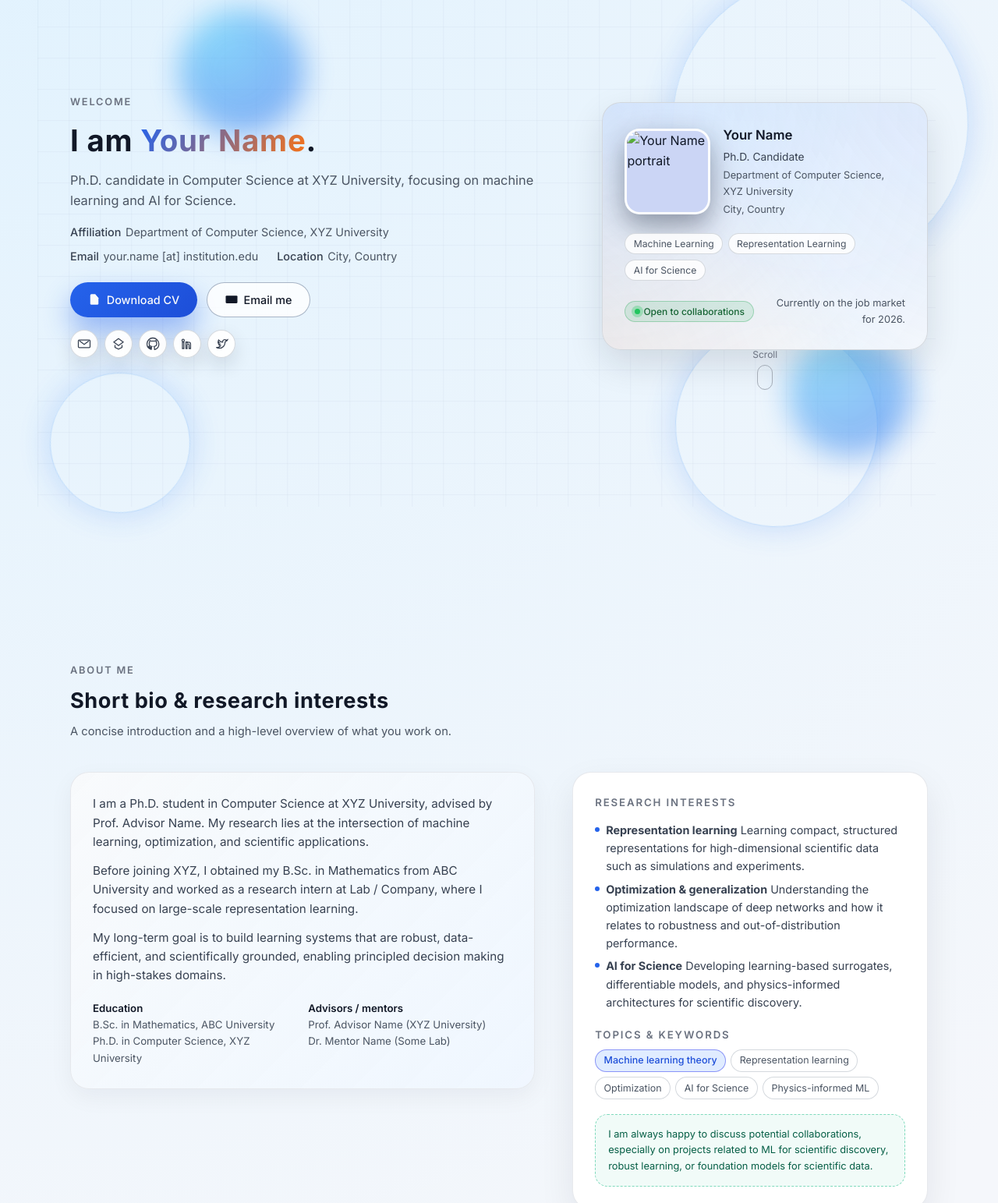
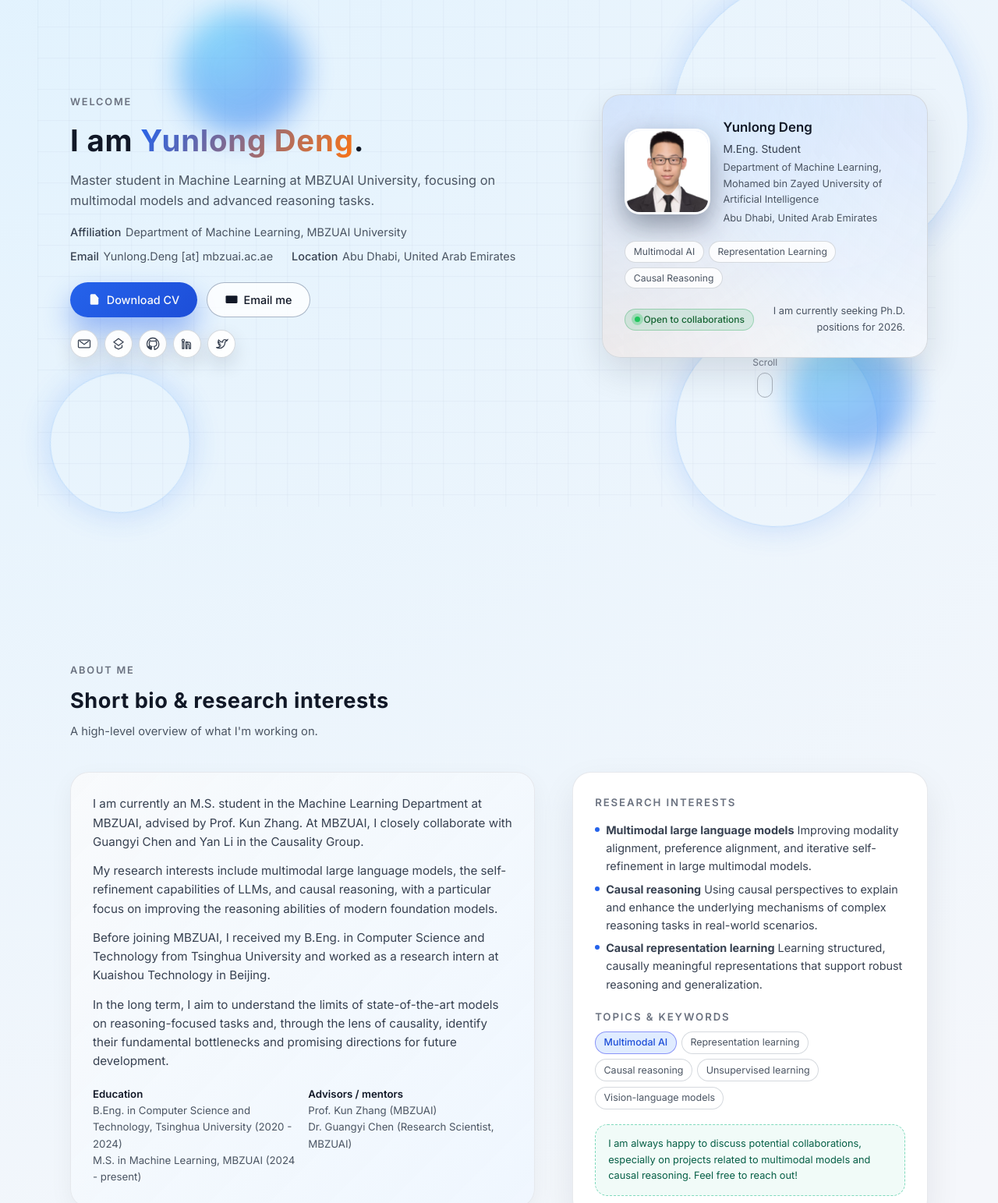
Before and after one commit to dengyl20/dengyl20.github.io, a plain HTML site: page index.html in a window 1280 px wide. Shown: the part 240-1783 px from the top of the page at 78% size. Drawn offline with Linux system fonts and the light colour scheme.

Commit message:
Add main contents.

```diff
--- a/content/site-content.js
+++ b/content/site-content.js
@@ -3,27 +3,27 @@
 window.SITE_CONTENT = {
     profile: {
       // 顶部 Logo 和标题
-      initials: "Y",
-      name: "Your Name",
-      tagline: "Your Field · Academic Homepage",
+      initials: "YD",
+      name: "Yunlong Deng",
+      tagline: "Computer Science · Academic Homepage",
 
       // Hero 标题
       heroTitlePrefix: "I am",
-      highlightName: "Your Name",
+      highlightName: "Yunlong Deng",
       heroDescription:
-        "Ph.D. candidate in Computer Science at XYZ University, focusing on machine learning and AI for Science.",
+        "Master student in Machine Learning at MBZUAI University, focusing on multimodal models and advanced reasoning tasks.",
 
       // 基本信息
-      affiliation: "Department of Computer Science, XYZ University",
-      affiliationLong: "Department of Computer Science, XYZ University",
-      email: "your.name@institution.edu",
-      emailDisplay: "your.name [at] institution.edu",
-      location: "City, Country",
+      affiliation: "Department of Machine Learning, MBZUAI University",
+      affiliationLong: "Department of Machine Learning, Mohamed bin Zayed University of Artificial Intelligence",
+      email: "Yunlong.Deng@mbzuai.ac.ae",
+      emailDisplay: "Yunlong.Deng [at] mbzuai.ac.ae",
+      location: "Abu Dhabi, United Arab Emirates",
 
       // 链接
       cvUrl: "#", // 例如 "assets/cv/your-cv.pdf"
-      scholarUrl: "#",
-      githubUrl: "https://github.com/your-username",
+      scholarUrl: "https://scholar.google.com/citations?user=uLt40REAAAAJ",
+      githubUrl: "https://github.com/dengyl20",
       linkedinUrl: "#",
       twitterUrl: "#",
 
@@ -31,55 +31,56 @@ window.SITE_CONTENT = {
       avatarUrl: "assets/img/profile.jpg",
 
       // 头衔与状态
-      role: "Ph.D. Candidate",
-      tags: ["Machine Learning", "Representation Learning", "AI for Science"],
+      role: "M.Eng. Student",
+      tags: ["Multimodal AI", "Representation Learning", "Causal Reasoning"],
       statusText: "Open to collaborations",
-      highlightText: "Currently on the job market for 2026.",
+      highlightText: "I am currently seeking Ph.D. positions for 2026.",
 
-      // 页脚
-      footerCopy: "© 2025 Your Name. Last updated: Dec 2025."
+      // 页脚 FIXME: 注意更新修改日期
+      footerCopy: "© 2025 Yunlong Deng. Last updated: Dec 2025."
     },
 
     about: {
       bioParagraphs: [
-        "I am a Ph.D. student in Computer Science at XYZ University, advised by Prof. Advisor Name. My research lies at the intersection of machine learning, optimization, and scientific applications.",
-        "Before joining XYZ, I obtained my B.Sc. in Mathematics from ABC University and worked as a research intern at Lab / Company, where I focused on large-scale representation learning.",
-        "My long-term goal is to build learning systems that are robust, data-efficient, and scientifically grounded, enabling principled decision making in high-stakes domains."
+        "I am currently an M.S. student in the Machine Learning Department at MBZUAI, advised by Prof. Kun Zhang. At MBZUAI, I closely collaborate with Guangyi Chen and Yan Li in the Causality Group.",
+        "My research interests include multimodal large language models, the self-refinement capabilities of LLMs, and causal reasoning, with a particular focus on improving the reasoning abilities of modern foundation models.",
+        "Before joining MBZUAI, I received my B.Eng. in Computer Science and Technology from Tsinghua University and worked as a research intern at Kuaishou Technology in Beijing.",
+        "In the long term, I aim to understand the limits of state-of-the-art models on reasoning-focused tasks and, through the lens of causality, identify their fundamental bottlenecks and promising directions for future development."
       ],
       education: [
-        "B.Sc. in Mathematics, ABC University",
-        "Ph.D. in Computer Science, XYZ University"
+        "B.Eng. in Computer Science and Technology, Tsinghua University (2020 - 2024)",
+        "M.S. in Machine Learning, MBZUAI (2024 - present)"
       ],
       advisors: [
-        "Prof. Advisor Name (XYZ University)",
-        "Dr. Mentor Name (Some Lab)"
+        "Prof. Kun Zhang (MBZUAI)",
+        "Dr. Guangyi Chen (Research Scientist, MBZUAI)"
       ],
       researchInterests: [
         {
-          title: "Representation learning",
+          title: "Multimodal large language models",
           description:
-            "Learning compact, structured representations for high-dimensional scientific data such as simulations and experiments."
+            "Improving modality alignment, preference alignment, and iterative self-refinement in large multimodal models."
         },
         {
-          title: "Optimization & generalization",
+          title: "Causal reasoning",
           description:
-            "Understanding the optimization landscape of deep networks and how it relates to robustness and out-of-distribution performance."
+            "Using causal perspectives to explain and enhance the underlying mechanisms of complex reasoning tasks in real-world scenarios."
         },
         {
-          title: "AI for Science",
+          title: "Causal representation learning",
           description:
-            "Developing learning-based surrogates, differentiable models, and physics-informed architectures for scientific discovery."
+            "Learning structured, causally meaningful representations that support robust reasoning and generalization."
         }
       ],
       keywords: [
-        "Machine learning theory",
+        "Multimodal AI",
         "Representation learning",
-        "Optimization",
-        "AI for Science",
-        "Physics-informed ML"
+        "Causal reasoning",
+        "Unsupervised learning",
+        "Vision-language models",
       ],
       collaborationNote:
-        "I am always happy to discuss potential collaborations, especially on projects related to ML for scientific discovery, robust learning, or foundation models for scientific data."
+        "I am always happy to discuss potential collaborations, especially on projects related to multimodal models and causal reasoning. Feel free to reach out!"
     },
 
     news: [
@@ -87,28 +88,20 @@ window.SITE_CONTENT = {
         year: 2025,
         items: [
           {
-            date: "Nov 2025",
+            date: "Sep 2025",
             category: "Conference",
-            title: "Paper accepted at Conference Name (CONF 2025)",
+            title: "Three papers accepted to NeurIPS 2025 🎆",
             description:
-              'Our work "Title of Your Paper" was accepted at Conference Name. The paper studies XYZ and proposes a new method for ABC.',
-            tags: ["New paper", "Machine Learning"]
+              'We had three papers accepted to NeurIPS 2025: [Poster] "Towards Self-Refinement of Vision-Language Models with Triangular Consistency"; [Spotlight 🎆] "CausalVerse: Benchmarking Causal Representation Learning with Configurable High-Fidelity Simulations"; and [Workshop] "How Effective is Your Rebuttal? Identifying Causal Models from the OpenReview System".',
+            tags: ["NeurIPS 2025", "New paper", "Spotlight"]
           },
           {
-            date: "Sep 2025",
-            category: "Talk",
-            title: "Invited talk at Some Workshop",
+            date: "May 2025",
+            category: "Conference",
+            title: "Paper accepted to ICML 2025",
             description:
-              'Gave an invited talk on "Title of Talk" at the Workshop on Something, covering recent results on representation learning for scientific applications.',
-            tags: ["Talk", "Workshop"]
-          },
-          {
-            date: "Jul 2025",
-            category: "Service",
-            title: "Program committee / reviewer service",
-            description:
-              "Serving as a reviewer for Conference A 2025 and Journal B.",
-            tags: ["Service"]
+              'Our work "Reflection-Window Decoding: Text Generation with Selective Refinement" was accepted to ICML 2025 as a poster.',
+            tags: ["ICML 2025", "New paper"]
           }
         ]
       },
@@ -116,12 +109,12 @@ window.SITE_CONTENT = {
         year: 2024,
         items: [
           {
-            date: "Dec 2024",
+            date: "Sep 2024",
             category: "Milestone",
-            title: "Started Ph.D. at XYZ University",
+            title: "Started M.Sc. in Machine Learning at MBZUAI",
             description:
-              "Joined the ABC Lab at XYZ University as a Ph.D. student, advised by Prof. Advisor Name.",
-            tags: ["Ph.D."]
+              "Joined the Machine Learning Department at MBZUAI as an M.Sc. student, advised by Prof. Kun Zhang.",
+            tags: ["Master", "MBZUAI"]
           }
         ]
       }
@@ -132,74 +125,107 @@ window.SITE_CONTENT = {
         {
           type: "Conference",
           year: "2025",
-          title: "Title of your representative paper",
-          authors: "First Author*, Second Author, Your Name, et al.",
-          highlightName: "Your Name",
-          venue: "In Proceedings of Conference Name (CONF 2025), pp. 1–12.",
+          title: "Towards Self-Refinement of Vision-Language Models with Triangular Consistency",
+          authors: "Yunlong Deng*, Guangyi Chen*, et al.",
+          highlightName: "Yunlong Deng",
+          venue:
+            "In Advances in Neural Information Processing Systems (NeurIPS 2025), poster.",
           abstract:
-            "One- or two-sentence summary of the main contribution of this work. Focus on what is new and why it matters.",
+            "This work shows that vision-language models can self-improve without supervised visual instruction data by proposing a self-refinement framework based on a Triangular Consistency principle over image–query–answer triplets. The model generates and filters synthetic supervision from unlabeled images, leading to consistent gains in multimodal reasoning performance.",
           links: [
-            { label: "Paper", url: "#" },
-            { label: "Code", url: "#" },
-            { label: "Slides", url: "#" }
+            { label: "Paper", url: "https://arxiv.org/abs/2510.10487" },
+            { label: "Code", url: "https://github.com/dengyl20/SRF-LLaVA-1.5" }
           ],
-          imageUrl: "assets/img/paper1.png"
+          imageUrl: "assets/img/srf-triangular.png"
         },
         {
-          type: "Journal",
-          year: "2024",
-          title: "Another key representative work",
-          authors: "Your Name, Coauthor Name, Coauthor Name",
-          highlightName: "Your Name",
-          venue: "Journal Name, Volume X, Issue Y, 2024.",
+          type: "Conference",
+          year: "2025",
+          title: "CausalVerse: Benchmarking Causal Representation Learning with Configurable High-Fidelity Simulations",
+          authors: "Guangyi Chen*, Yunlong Deng*, Peiyuan Zhu*, Yan Li*, et al.",
+          highlightName: "Yunlong Deng",
+          venue:
+            "In Advances in Neural Information Processing Systems (NeurIPS 2025), Datasets and Benchmarks Track, spotlight.",
           abstract:
-            "Brief description of the problem, your approach, and the main empirical or theoretical findings.",
+            "This paper introduces CausalVerse, a large-scale benchmark built on configurable high-fidelity simulations that provide realistic visual scenes together with ground-truth causal variables and structures. It enables systematic and rigorous evaluation of causal representation learning methods across diverse domains and modeling assumptions.",
           links: [
-            { label: "Paper", url: "#" },
-            { label: "Code", url: "#" }
+            { label: "Paper", url: "https://arxiv.org/abs/2510.14049" },
+            { label: "Code", url: "https://github.com/CausalVerse/CausalVerseBenchmark" },
+            { label: "Project Page", url: "https://causal-verse.github.io/" }
           ],
-          imageUrl: "assets/img/paper2.png"
-        },
-        {
-          type: "Workshop",
-          year: "2023",
-          title: "Workshop paper / extended abstract",
-          authors: "Third Author, Your Name, et al.",
-          highlightName: "Your Name",
-          venue: "Workshop on Something, co-located with Big Conference 2023.",
-          abstract:
-            "Preliminary results on an ongoing project, including a negative result that informs future work.",
-          links: [
-            { label: "Paper", url: "#" },
-            { label: "Poster", url: "#" }
-          ],
-          imageUrl: "assets/img/paper3.png"
+          imageUrl: "assets/img/causalverse.png"
         }
       ],
       all: [
         {
-          title: "Title of Paper A",
-          authors: "First Author, Your Name, Third Author",
-          highlightName: "Your Name",
-          venue: "Conference / Journal, 2025.",
+          title:
+            "Selection, Reflection and Self-Refinement: Revisit Reasoning Tasks via a Causal Lens",
+          authors:
+            "Yunlong Deng, Boyang Sun, Yan Li, Lingjing Kong, Zeyu Tang, Kun Zhang, Guangyi Chen",
+          highlightName: "Yunlong Deng",
+          venue:
+            "arXiv preprint arXiv:2510.08222, 2025.",
           links: [
-            { label: "paper", url: "#" },
-            { label: "code", url: "#" }
+            { label: "paper", url: "https://arxiv.org/abs/2510.08222" },
+            { label: "code", url: "https://github.com/dengyl20/SR2" }
           ]
         },
         {
-          title: "Title of Paper B",
-          authors: "Your Name, Coauthor",
-          highlightName: "Your Name",
-          venue: "Workshop, 2024.",
-          links: [{ label: "paper", url: "#" }]
+          title:
+            "How Effective is Your Rebuttal? Identifying Causal Models from the OpenReview System",
+          authors:
+            "Loka Li, Ibrahim Aldarmaki, Minghao Fu, Wong Yu Kang, Yunlong Deng, Qiang Huang, Jing Yang, Jin Tian, Guangyi Chen, Kun Zhang",
+          highlightName: "Yunlong Deng",
+          venue:
+            "NeurIPS 2025 Workshop on CauScien: Uncovering Causality in Science, poster.",
+          links: [{ label: "paper", url: "https://openreview.net/forum?id=NM6Vv15FoJ" }]
         },
         {
-          title: "Title of Paper C",
-          authors: "Coauthor, Coauthor, Your Name",
-          highlightName: "Your Name",
-          venue: "Journal, 2023.",
-          links: [{ label: "paper", url: "#" }]
+          title:
+            "CausalVerse: Benchmarking Causal Representation Learning with Configurable High-Fidelity Simulations",
+          authors:
+            "Guangyi Chen, Yunlong Deng, Peiyuan Zhu, Yan Li, Yifan Shen, Zijian Li, Kun Zhang",
+          highlightName: "Yunlong Deng",
+          venue:
+            "Advances in Neural Information Processing Systems (NeurIPS 2025), Datasets and Benchmarks Track, spotlight.",
+          links: [
+            { label: "paper", url: "https://arxiv.org/abs/2510.14049" },
+            { label: "project", url: "https://causal-verse.github.io/" },
+            { label: "code", url: "https://github.com/CausalVerse/CausalVerseBenchmark" }
+          ]
+        },
+        {
+          title:
+            "Towards Self-Refinement of Vision-Language Models with Triangular Consistency",
+          authors:
+            "Yunlong Deng, Guangyi Chen, Tianpei Gu, Lingjing Kong, Yan Li, Zeyu Tang, Kun Zhang",
+          highlightName: "Yunlong Deng",
+          venue:
+            "Advances in Neural Information Processing Systems (NeurIPS 2025), poster.",
+          links: [
+            { label: "paper", url: "https://arxiv.org/abs/2510.10487" },
+            { label: "code", url: "https://github.com/dengyl20/SRF-LLaVA-1.5" }
+          ]
+        },
+        {
+          title:
+            "Should Bias Always be Eliminated? A Principled Framework to Use Data Bias for OOD Generation",
+          authors:
+            "Yan Li, Yunlong Deng, Zijian Li, Zeyu Tang, Anpeng Wu, Kun Zhang, Guangyi Chen",
+          highlightName: "Yunlong Deng",
+          venue: "arXiv preprint arXiv:2507.17001, 2025.",
+          links: [{ label: "paper", url: "https://arxiv.org/abs/2507.17001" }]
+        },
+        {
+          title: "Reflection-Window Decoding: Text Generation with Selective Refinement",
+          authors:
+            "Zeyu Tang, Zhenhao Chen, Xiangchen Song, Loka Li, Yunlong Deng, Yifan Shen, Guangyi Chen, Peter Spirtes, Kun Zhang",
+          highlightName: "Yunlong Deng",
+          venue:
+            "In Proceedings of the 42nd International Conference on Machine Learning (ICML 2025), PMLR 267:58739-58764.",
+          links: [
+            { label: "paper", url: "https://arxiv.org/abs/2502.03678" }
+          ]
         }
       ]
     }
--- a/index.html
+++ b/index.html
@@ -2,9 +2,9 @@
 <html lang="en">
 <head>
   <meta charset="UTF-8" />
-  <title>Your Name | Academic Homepage</title>
+  <title>Yunlong Deng | Academic Homepage</title>
   <meta name="viewport" content="width=device-width, initial-scale=1" />
-  <meta name="description" content="Academic homepage of Your Name" />
+  <meta name="description" content="Academic homepage of Yunlong Deng" />
   <!-- 可选：Google 字体 -->
   <link rel="preconnect" href="https://fonts.googleapis.com" />
   <link rel="preconnect" href="https://fonts.gstatic.com" crossorigin />
@@ -54,7 +54,7 @@
           <div class="hero-kicker">Welcome</div>
           <h1 class="hero-title">
             <span id="hero-title-prefix">I am</span>
-            <span class="highlight" id="hero-title-name">Your Name</span>.
+            <span class="highlight" id="hero-title-name">Yunlong Deng</span>.
           </h1>
           <p class="hero-subtitle" id="hero-description">
             Short one-line description about yourself.
@@ -194,7 +194,7 @@
           <div class="section-kicker">About me</div>
           <h2 class="section-title">Short bio &amp; research interests</h2>
           <p class="section-subtitle">
-            A concise introduction and a high-level overview of what you work on.
+            A high-level overview of what I'm working on.
           </p>
         </div>
 
@@ -242,7 +242,7 @@
           <div class="section-kicker">News &amp; updates</div>
           <h2 class="section-title">Recent papers, talks &amp; activities</h2>
           <p class="section-subtitle">
-            Timeline of latest publications, invited talks, service, and other updates.
+            Timeline of my latest publications and other updates.
           </p>
         </div>
 
```
Also changed, not shown: assets/img/causalverse.png (added), assets/img/profile.jpg (added), assets/img/srf-triangular.png (added).
